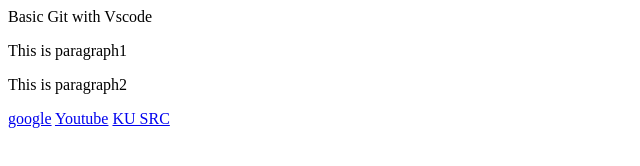
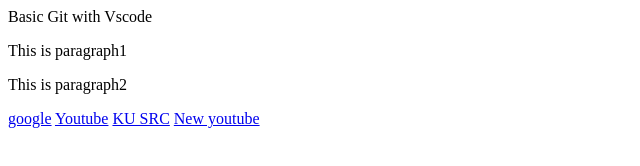
Before and after one commit to korawit/html-demo, a plain HTML site: page index.html in a window 1280 px wide. Shown: the whole page, without its empty margins (0-640 px from the left). Drawn offline with Linux system fonts and the light colour scheme.

Commit message:
add new link

```diff
--- a/index.html
+++ b/index.html
@@ -8,5 +8,6 @@
 <a href="http://www.google.co.th">google</a>
 <a href="http://www.youtube.com">Youtube</a>
 <a href="http://www.src.ku.ac.th">KU SRC</a>
+<a href="http://www.youtube.com">New youtube</a>
 </body>
 </html>
```
